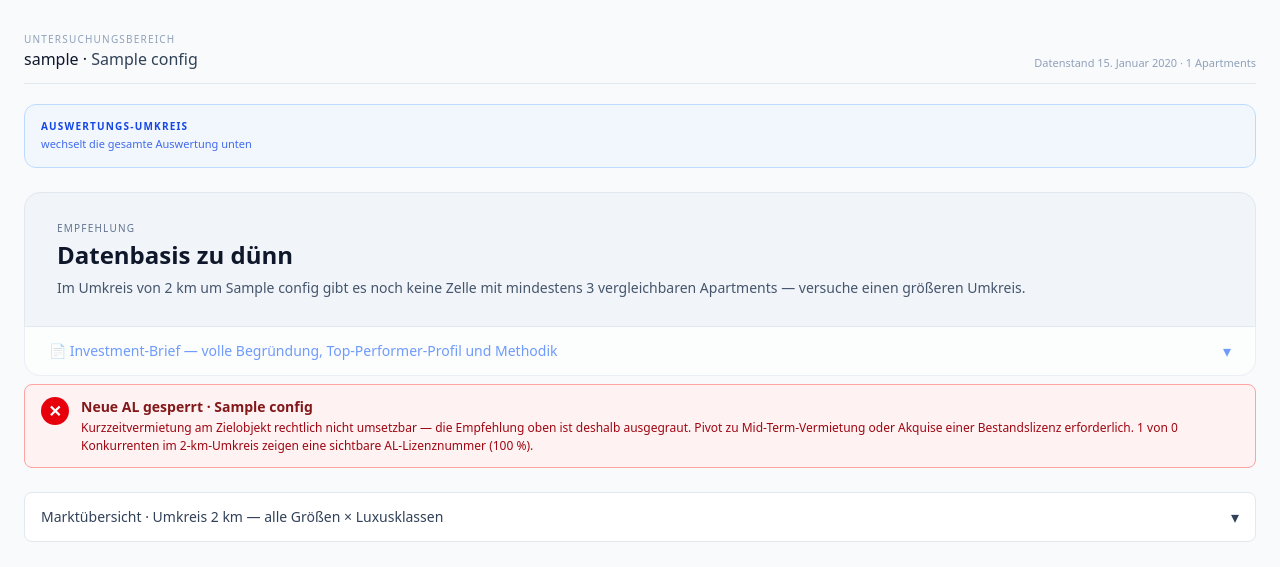
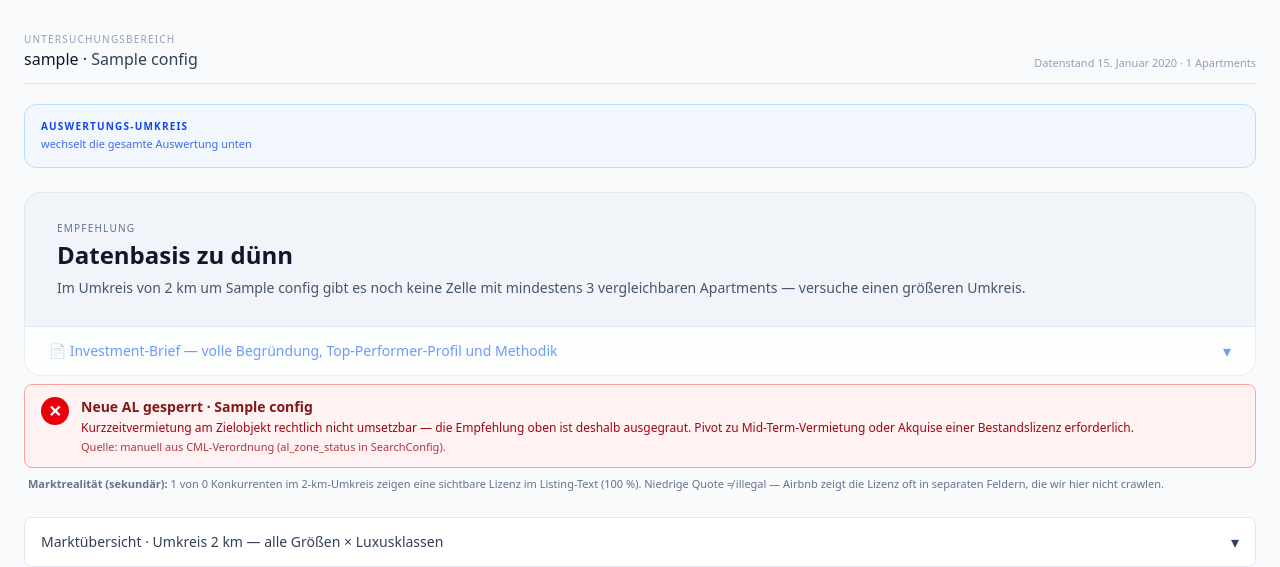
Before and after one commit to karlgrey/AirBI, a FastAPI app: page / in a window 1280 px wide. Shown: the top 567 px of the page. Run offline with FastAPI, Linux system fonts and the light colour scheme; tables that the repository leaves empty hold one stand-in row (values such as "Sample post"); style sheets or scripts are compiled from the project's sources; some libraries are stand-ins or nearby versions.

Commit message:
polish(web): AL-Status-Strip trennt Zonen-Quelle von Lizenz-Density
Klare Trennung der zwei Aussagen:
1) Zonen-Status am Zielobjekt (rechtliche Frage) — primärer Strip,
   Quelle deutlich als 'manuell aus CML-Verordnung' beschriftet.
2) Lizenz-Dichte unter Konkurrenten (Markt-Indiz) — sekundärer
   Hilfssatz unter dem Strip, mit Disclaimer dass niedrige Quote
   nicht 'illegal' bedeutet, sondern darauf hindeutet, dass Airbnb
   Lizenzen oft in nicht-gecrawlten Feldern zeigt.

Co-Authored-By: Claude Opus 4.7 (1M context) <noreply@anthropic.com>

```diff
--- a/airbi/web/templates/_matrix_region.html
+++ b/airbi/web/templates/_matrix_region.html
@@ -120,20 +120,16 @@
       </details>
 
       {# ============ AL-LIZENZ-STATUS (Brief §11) ============ #}
+      {# Zwei klar getrennte Aussagen:
+         1) Zonen-Status am Zielobjekt — rechtliche Quelle (CML / manuell)
+         2) Lizenz-Dichte unter den Konkurrenten — Markt-Indiz, sekundär #}
       {% set al_density_pct = (matrix.al_license_density * 100)|round|int if matrix.al_license_density is not none else None %}
-      {% set al_density_line %}
-        {% if al_density_pct is not none %}
-          {{ matrix.al_license_count }} von {{ matrix.listing_count }} Konkurrenten im {{ radius_int }}-km-Umkreis zeigen eine sichtbare AL-Lizenznummer ({{ al_density_pct }} %).
-        {% else %}
-          Keine Konkurrenz-Lizenzdaten im aktiven Umkreis.
-        {% endif %}
-      {% endset %}
       {% if matrix.al_zone_status == "ABSORCAO" %}
         <div class="mb-6 rounded-lg border border-emerald-300 bg-emerald-50 px-4 py-3 flex items-start gap-3">
           <div class="shrink-0 w-7 h-7 rounded-full bg-emerald-600 text-white flex items-center justify-center font-bold">✓</div>
           <div class="flex-1 min-w-0">
             <div class="text-sm font-semibold text-emerald-900">Neue AL möglich · {{ matrix.al_zone_label or "Zona de Absorção" }}</div>
-            <div class="text-[12px] text-emerald-800 mt-0.5">{{ al_density_line|trim }}</div>
+            <div class="text-[11px] text-emerald-800/80 mt-0.5">Quelle: manuell aus CML-Verordnung (al_zone_status in SearchConfig).</div>
           </div>
         </div>
       {% elif matrix.al_zone_status == "CONTENCAO" %}
@@ -141,7 +137,8 @@
           <div class="shrink-0 w-7 h-7 rounded-full bg-yellow-600 text-white flex items-center justify-center font-bold">!</div>
           <div class="flex-1 min-w-0">
             <div class="text-sm font-semibold text-yellow-900">Neue AL eingeschränkt · {{ matrix.al_zone_label or "Zona de Contenção" }}</div>
-            <div class="text-[12px] text-yellow-800 mt-0.5">Kein freier Neuzugang ohne Quoten-/Kontingent-Prüfung. {{ al_density_line|trim }}</div>
+            <div class="text-[12px] text-yellow-800 mt-0.5">Kein freier Neuzugang ohne Quoten-/Kontingent-Prüfung der CML.</div>
+            <div class="text-[11px] text-yellow-800/80 mt-0.5">Quelle: manuell aus CML-Verordnung (al_zone_status in SearchConfig).</div>
           </div>
         </div>
       {% elif matrix.al_zone_status == "CONTENCAO_ABSOLUTA" %}
@@ -149,7 +146,8 @@
           <div class="shrink-0 w-7 h-7 rounded-full bg-red-600 text-white flex items-center justify-center font-bold">✕</div>
           <div class="flex-1 min-w-0">
             <div class="text-sm font-semibold text-red-900">Neue AL gesperrt · {{ matrix.al_zone_label or "Zona de Contenção absoluta" }}</div>
-            <div class="text-[12px] text-red-800 mt-0.5">Kurzzeitvermietung am Zielobjekt rechtlich nicht umsetzbar — die Empfehlung oben ist deshalb ausgegraut. Pivot zu Mid-Term-Vermietung oder Akquise einer Bestandslizenz erforderlich. {{ al_density_line|trim }}</div>
+            <div class="text-[12px] text-red-800 mt-0.5">Kurzzeitvermietung am Zielobjekt rechtlich nicht umsetzbar — die Empfehlung oben ist deshalb ausgegraut. Pivot zu Mid-Term-Vermietung oder Akquise einer Bestandslizenz erforderlich.</div>
+            <div class="text-[11px] text-red-800/80 mt-0.5">Quelle: manuell aus CML-Verordnung (al_zone_status in SearchConfig).</div>
           </div>
         </div>
       {% else %}
@@ -157,9 +155,15 @@
           <div class="shrink-0 w-7 h-7 rounded-full bg-slate-400 text-white flex items-center justify-center font-bold">?</div>
           <div class="flex-1 min-w-0">
             <div class="text-sm font-semibold text-slate-700">AL-Status nicht geprüft</div>
-            <div class="text-[12px] text-slate-600 mt-0.5">Bitte über <code>search_config.al_zone_status</code> manuell setzen (ABSORCAO / CONTENCAO / CONTENCAO_ABSOLUTA). {{ al_density_line|trim }}</div>
+            <div class="text-[12px] text-slate-600 mt-0.5">Bitte aus dem CML-Geodados-Portal (Áreas de Contenção – Alojamento Local) ermitteln und <code>search_config.al_zone_status</code> auf <code>ABSORCAO</code>, <code>CONTENCAO</code> oder <code>CONTENCAO_ABSOLUTA</code> setzen.</div>
           </div>
         </div>
+      {% endif %}
+      {# Lizenz-Dichte als kleines sekundäres Indiz unter der Strip #}
+      {% if al_density_pct is not none %}
+        <p class="text-[11px] text-slate-500 -mt-4 mb-6 ml-1">
+          <strong>Marktrealität (sekundär):</strong> {{ matrix.al_license_count }} von {{ matrix.listing_count }} Konkurrenten im {{ radius_int }}-km-Umkreis zeigen eine sichtbare Lizenz im Listing-Text ({{ al_density_pct }} %). Niedrige Quote ≠ illegal — Airbnb zeigt die Lizenz oft in separaten Feldern, die wir hier nicht crawlen.
+        </p>
       {% endif %}
 
       {# ============ MARKTÜBERSICHT (ausklappbar, Default zu) ============ #}
```
